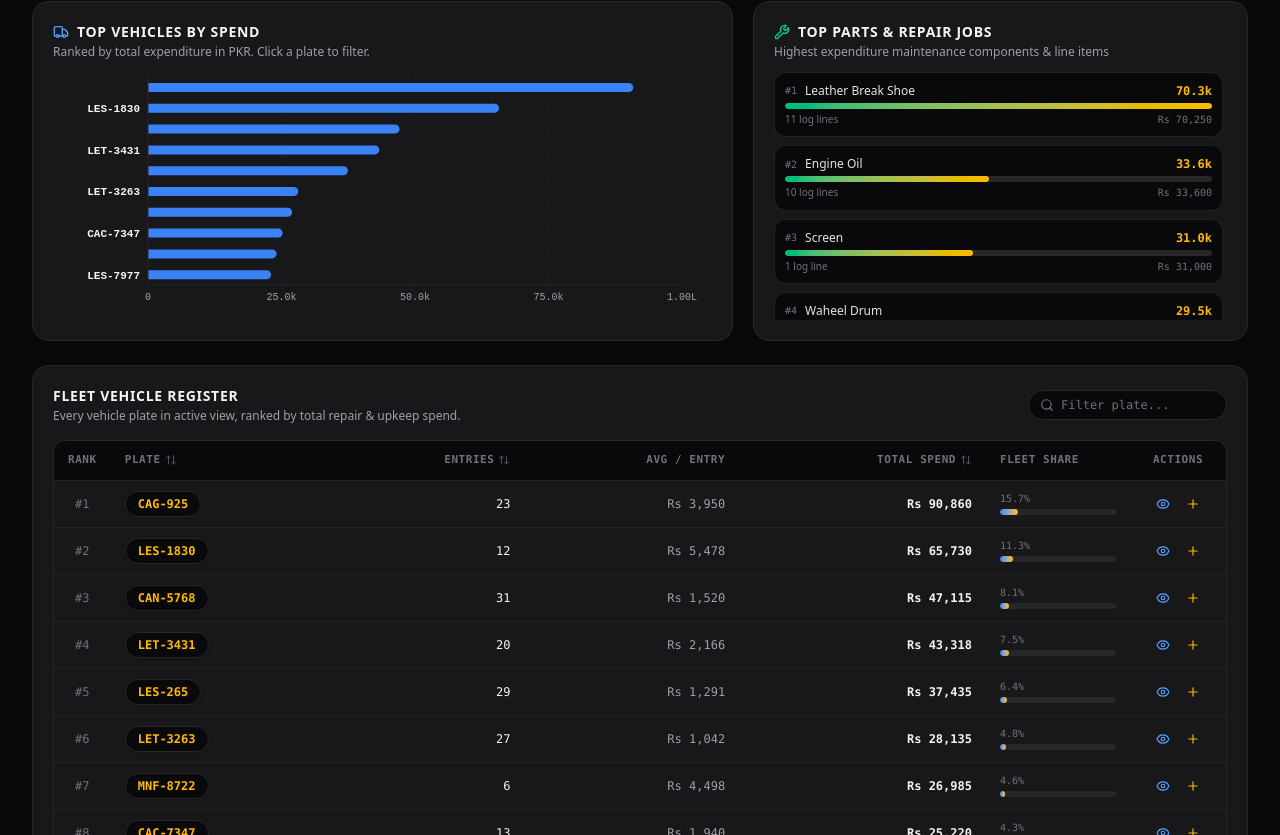
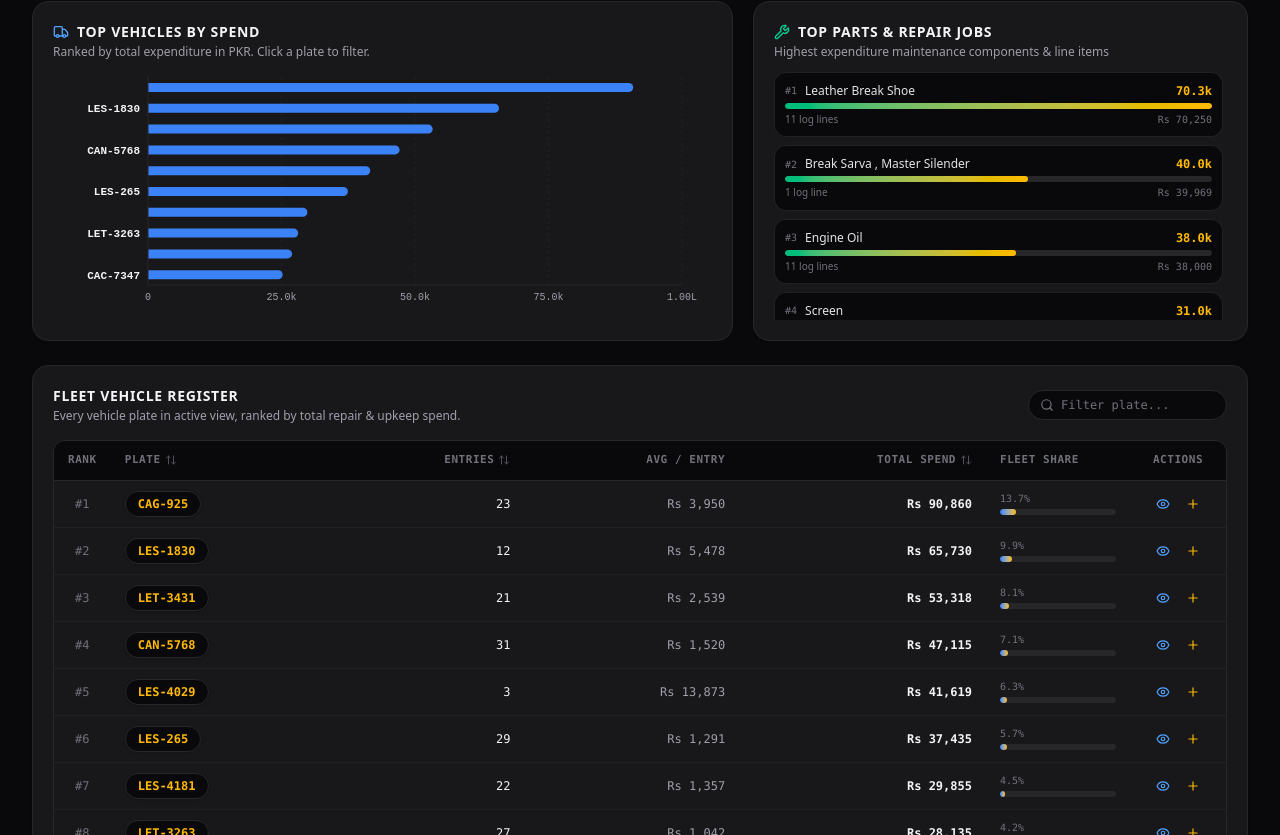
Before and after one commit to nabeelahmad240132572/Vecel-data, a React (Vite) app: page / in a window 1280 px wide. Shown: the part 785-1620 px from the top of the page. Built offline with nearby package versions, Linux system fonts and the light colour scheme.

Commit message:
feat(data): add maintenance expense records for 07-21-2026
Update initial dataset with new irregular expense and inventory records for vehicle LES-4181 to maintain up-to-date fleet analytics.

```diff
--- a/src/data/initialData.ts
+++ b/src/data/initialData.ts
@@ -501,7 +501,33 @@ export const ALL_SHEET_RECORDS: ExpenseRecord[] = [
   { id: "rec-720-33", date: "2026-07-20", vehicle: "CAJ-5490", category: "Irregular Expense", additionalInfo: "Passing", amount: 1300, inventory: null, item: "Passing", value: 1300 },
   { id: "rec-720-34", date: "2026-07-20", vehicle: "MNF-8722", category: "Irregular Expense", additionalInfo: "Battery AGS 21 Plate", amount: 22000, inventory: null, item: "Battery AGS 21 Plate", value: 22000 },
   { id: "rec-720-35", date: "2026-07-20", vehicle: "CAN-5763", category: "Irregular Expense", additionalInfo: "Kumaani , Stirrups , Washer", amount: 700, inventory: null, item: "Kumaani , Stirrups , Washer", value: 700 },
-  { id: "rec-720-36", date: "2026-07-20", vehicle: "LET-2022", category: "Irregular Expense", additionalInfo: "Kumaani , Stirrups , Washer", amount: 500, inventory: null, item: "Kumaani , Stirrups , Washer", value: 500 }
+  { id: "rec-720-36", date: "2026-07-20", vehicle: "LET-2022", category: "Irregular Expense", additionalInfo: "Kumaani , Stirrups , Washer", amount: 500, inventory: null, item: "Kumaani , Stirrups , Washer", value: 500 },
+
+  // --- DATE 7/21/2026 ---
+  { id: "rec-721-1", date: "2026-07-21", vehicle: "LES-4181", category: "Irregular Expense", subCategory: "Inventory", additionalInfo: "Hub Sell F", amount: null, inventory: 300, item: "Hub Sell F", value: 300 },
+  { id: "rec-721-2", date: "2026-07-21", vehicle: "LES-4181", category: "Irregular Expense", subCategory: "Inventory", additionalInfo: "Hub sell R", amount: null, inventory: 600, item: "Hub sell R", value: 600 },
+  { id: "rec-721-3", date: "2026-07-21", vehicle: "LES-4181", category: "Irregular Expense", subCategory: "Inventory", additionalInfo: "Break Washer", amount: null, inventory: 600, item: "Break Washer", value: 600 },
+  { id: "rec-721-4", date: "2026-07-21", vehicle: "LES-4181", category: "Irregular Expense", subCategory: "Inventory", additionalInfo: "Break Washer", amount: null, inventory: 400, item: "Break Washer", value: 400 },
+  { id: "rec-721-5", date: "2026-07-21", vehicle: "LES-4181", category: "Irregular Expense", subCategory: "Inventory", additionalInfo: "Tyrod Shoe", amount: null, inventory: 100, item: "Tyrod Shoe", value: 100 },
+  { id: "rec-721-6", date: "2026-07-21", vehicle: "LES-4181", category: "Irregular Expense", subCategory: "Inventory", additionalInfo: "Tyrod Aneed", amount: null, inventory: 5000, item: "Tyrod Aneed", value: 5000 },
+  { id: "rec-721-7", date: "2026-07-21", vehicle: "LES-4181", category: "Oil Change", subCategory: "Inventory", additionalInfo: "Break Oil", amount: null, inventory: 1050, item: "Break Oil", value: 1050 },
+  { id: "rec-721-8", date: "2026-07-21", vehicle: "LES-4181", category: "Irregular Expense", subCategory: "Inventory", additionalInfo: "King Pin Bairing", amount: null, inventory: 500, item: "King Pin Bairing", value: 500 },
+  { id: "rec-721-9", date: "2026-07-21", vehicle: "LES-4181", category: "Regular Expense", subCategory: "Inventory", additionalInfo: "King pin Bush", amount: null, inventory: 1200, item: "King pin Bush", value: 1200 },
+  { id: "rec-721-10", date: "2026-07-21", vehicle: "LES-4181", category: "Irregular Expense", subCategory: "Inventory", additionalInfo: "Shim", amount: null, inventory: 280, item: "Shim", value: 280 },
+  { id: "rec-721-11", date: "2026-07-21", vehicle: "LES-4181", category: "Irregular Expense", subCategory: "Inventory", additionalInfo: "Carter Pin", amount: null, inventory: 100, item: "Carter Pin", value: 100 },
+  { id: "rec-721-12", date: "2026-07-21", vehicle: "LES-4181", category: "Irregular Expense", subCategory: "Inventory", additionalInfo: "Sprit Pin", amount: null, inventory: 30, item: "Sprit Pin", value: 30 },
+  { id: "rec-721-13", date: "2026-07-21", vehicle: "LES-4181", category: "Irregular Expense", subCategory: "Inventory", additionalInfo: "Waheel Spring", amount: null, inventory: 200, item: "Waheel Spring", value: 200 },
+  { id: "rec-721-14", date: "2026-07-21", vehicle: "CAX-1968", category: "Oil Change", subCategory: "Inventory", additionalInfo: "Engine Oil", amount: null, inventory: 4400, item: "Engine Oil", value: 4400 },
+  { id: "rec-721-15", date: "2026-07-21", vehicle: "CAX-1968", category: "Irregular Expense", subCategory: "Inventory", additionalInfo: "Filter", amount: null, inventory: 1800, item: "Filter", value: 1800 },
+  { id: "rec-721-16", date: "2026-07-21", vehicle: "LES-4181", category: "Irregular Expense", subCategory: "Inventory", additionalInfo: "Inner Handle", amount: null, inventory: 650, item: "Inner Handle", value: 650 },
+  { id: "rec-721-17", date: "2026-07-21", vehicle: "LES-4181", category: "Irregular Expense", subCategory: "Inventory", additionalInfo: "Mirror Handle", amount: null, inventory: 400, item: "Mirror Handle", value: 400 },
+  { id: "rec-721-18", date: "2026-07-21", vehicle: "LES-237", category: "Irregular Expense", subCategory: "Inventory", additionalInfo: "Mirror Handle", amount: null, inventory: 200, item: "Mirror Handle", value: 200 },
+  { id: "rec-721-19", date: "2026-07-21", vehicle: "LES-4029", category: "Irregular Expense", additionalInfo: "Break Sarva , Master Silender", amount: 39969, inventory: null, item: "Break Sarva , Master Silender", value: 39969 },
+  { id: "rec-721-20", date: "2026-07-21", vehicle: "LET-3431", category: "Irregular Expense", additionalInfo: "Denting", amount: 10000, inventory: null, item: "Denting", value: 10000 },
+  { id: "rec-721-21", date: "2026-07-21", vehicle: "LES-4181", category: "Irregular Expense", additionalInfo: "Break shoe", amount: 8000, inventory: null, item: "Break shoe", value: 8000 },
+  { id: "rec-721-22", date: "2026-07-21", vehicle: "LES-4181", category: "Oil Change", additionalInfo: "carrociene Oil", amount: 2500, inventory: null, item: "carrociene Oil", value: 2500 },
+  { id: "rec-721-23", date: "2026-07-21", vehicle: "LES-4181", category: "Irregular Expense", additionalInfo: "Tyrod aneed", amount: 2400, inventory: null, item: "Tyrod aneed", value: 2400 },
+  { id: "rec-721-24", date: "2026-07-21", vehicle: "ABA-9882", category: "Common Expense", subCategory: "Fuel Expense", additionalInfo: "Petrol", amount: 1000, inventory: null, item: "Petrol", value: 1000 }
 ];
 
 export const SHEET_RECORDS: ExpenseRecord[] = ALL_SHEET_RECORDS;
```
